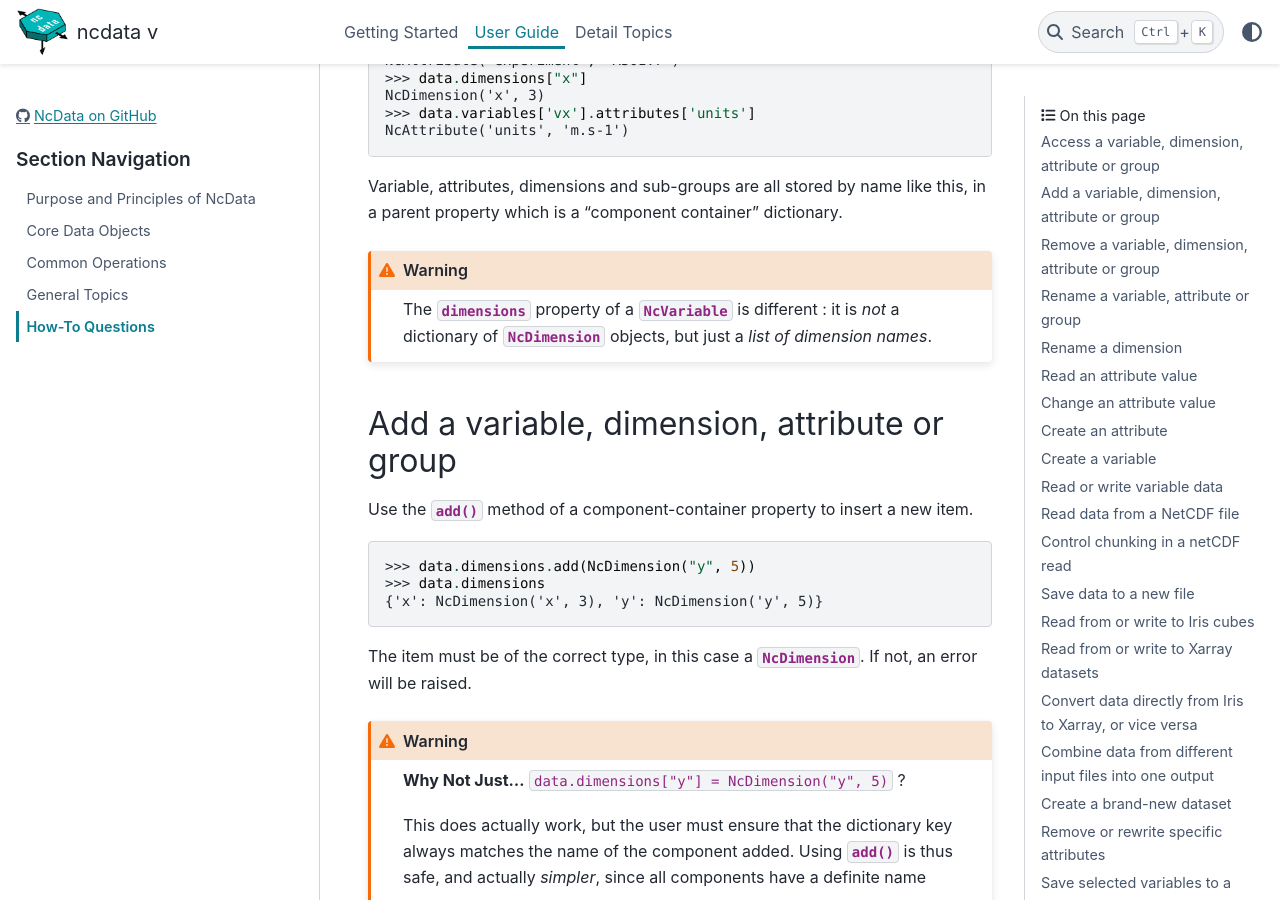
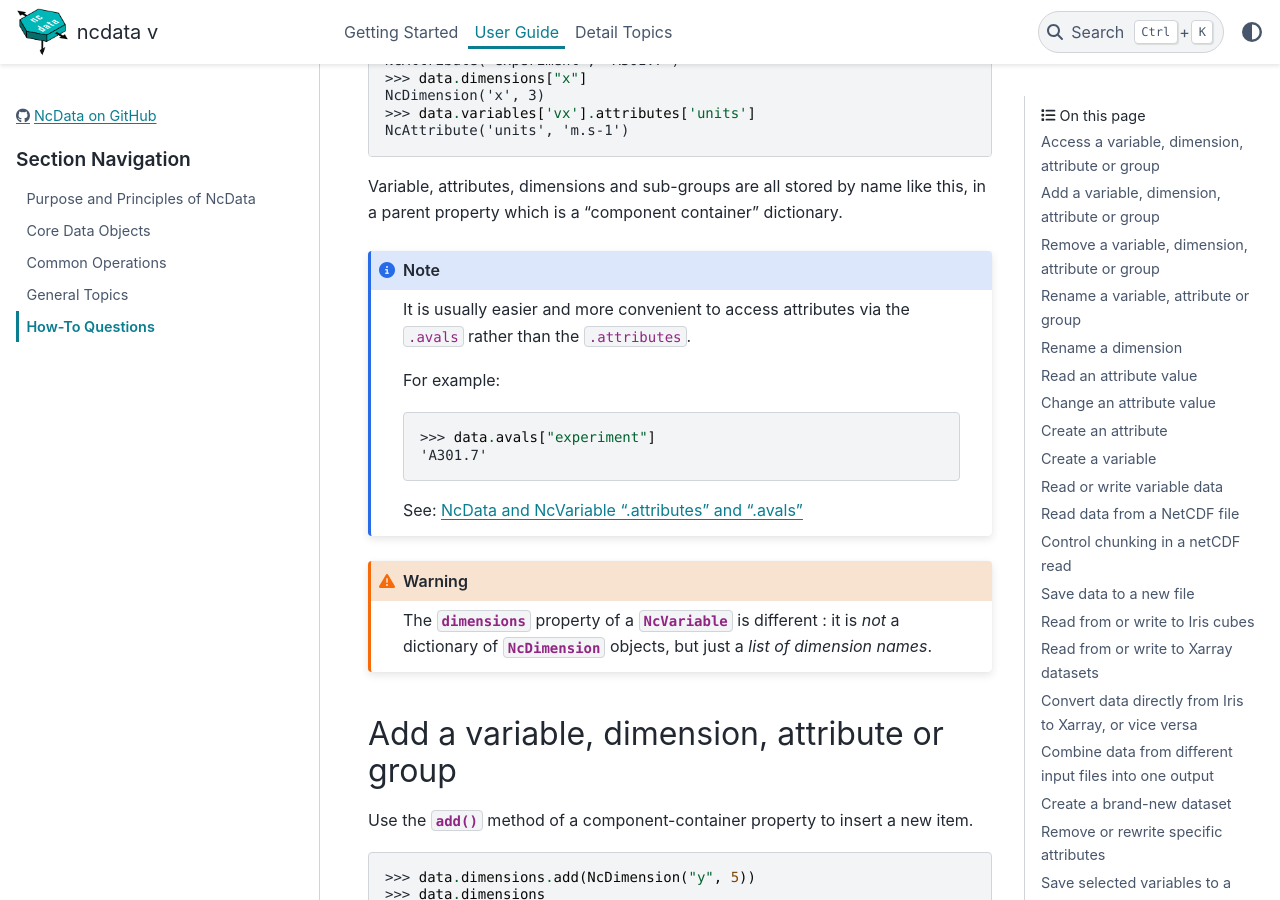
Before and after one commit to pp-mo/ncdata, a Sphinx documentation site: the page built from docs/userdocs/user_guide/howtos.rst, in a window 1280 px wide and 900 px high, scrolled down 670 px. Built offline with Sphinx 7.4.7 and the PyData theme 0.15.4, drawn with Linux system fonts in a browser that asks for light colours; pages that are not in the unit, such as notebooks, are missing from menus; the version number could not be read and is left out; some of the changed text lies outside the part shown.

Commit message:
Update and improve some howto content.

```diff
--- a/docs/userdocs/user_guide/common_operations.rst
+++ b/docs/userdocs/user_guide/common_operations.rst
@@ -178,7 +178,7 @@ or iteratively, like this :
     >>> data2
     <ncdata._core.NcData object at ...>
 
-Note : here, the variables were created before the dimensions
+Note : here, the variables were created *before* the dimensions.
 The result is the same:
 
 .. doctest:: python
--- a/docs/userdocs/user_guide/data_objects.rst
+++ b/docs/userdocs/user_guide/data_objects.rst
@@ -174,6 +174,7 @@ while :meth:`ncdata.NameMap.add` adds the new components at the end.
 The :func:`ncdata.utils.dataset_differences` utility provides various keywords allowing
 you to ignore ordering in comparisons, when required.
 
+.. _attributes_and_avals:
 
 NcData and NcVariable ".attributes" and ".avals"
 ---------------------------------------------------
--- a/docs/userdocs/user_guide/howtos.rst
+++ b/docs/userdocs/user_guide/howtos.rst
@@ -46,6 +46,20 @@ Index by component names to get the object which represents a particular element
 
 Variable, attributes, dimensions and sub-groups are all stored by name like this,
 in a parent property which is a "component container" dictionary.
+
+.. Note::
+    It is usually easier and more convenient to access attributes via the ``.avals``
+    rather than the ``.attributes``.
+
+    For example:
+
+    .. doctest:: python
+
+        >>> data.avals["experiment"]
+        'A301.7'
+
+    See: :ref:`attributes_and_avals`
+
 
 .. Warning::
 
```
Also changed, not shown: other parts of docs/userdocs/user_guide/howtos.rst (+13 -10 lines).
